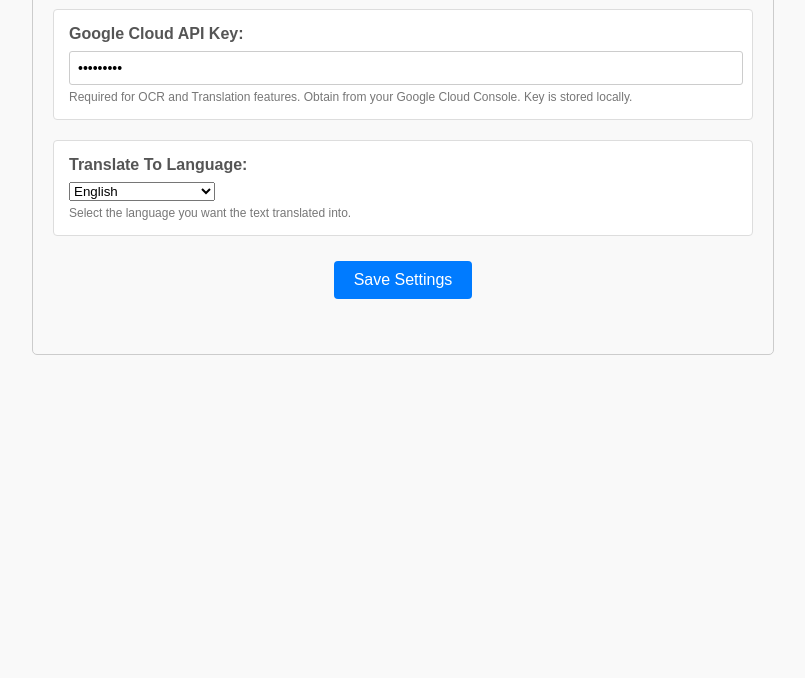
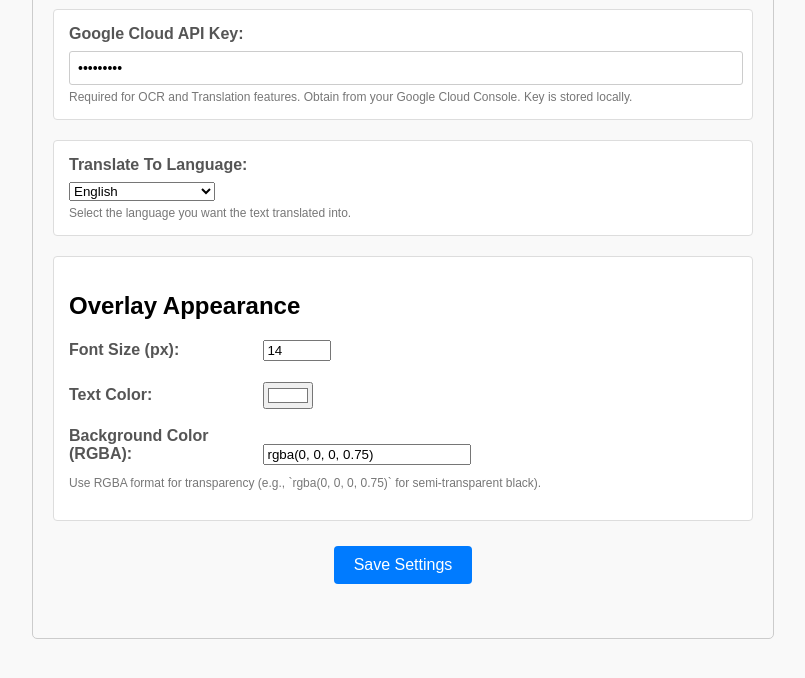
Before and after one commit to jdluu/BubbleTranslate, a browser extension: page options/options.html in a window 1280 px wide. Both pictures are taken after typing "Sample123" into the empty fields and a click on the button "Save Settings". Shown: the part 120-798 px from the top of the page, without its empty margins (237-1042 px from the left). Drawn offline with Linux system fonts and the light colour scheme.

Commit message:
Add style options for overlay appearance in settings

```diff
--- a/options/options.css
+++ b/options/options.css
@@ -70,3 +70,24 @@
 	font-weight: bold;
 	min-height: 1.2em; /* Reserve space */
 }
+
+/* Add this to options.css */
+.style-option {
+	margin-bottom: 15px;
+}
+.style-option label {
+	display: inline-block;
+	width: 180px; /* Adjust as needed */
+	margin-right: 10px;
+}
+.style-option input[type="number"] {
+	width: 60px;
+}
+.style-option input[type="color"] {
+	vertical-align: middle;
+}
+.style-option input[type="text"] {
+	width: 200px;
+}
+
+/* Existing styles ... */
--- a/options/options.html
+++ b/options/options.html
@@ -43,6 +43,42 @@
 				>Select the language you want the text translated into.</span
 			>
 		</div>
+
+		<div class="option-item">
+			<h2>Overlay Appearance</h2>
+
+			<div class="style-option">
+				<label for="fontSize">Font Size (px):</label>
+				<input
+					type="number"
+					id="fontSize"
+					name="fontSize"
+					min="8"
+					max="30"
+					step="1"
+				/>
+			</div>
+
+			<div class="style-option">
+				<label for="textColor">Text Color:</label>
+				<input type="color" id="textColor" name="textColor" />
+			</div>
+
+			<div class="style-option">
+				<label for="bgColor">Background Color (RGBA):</label>
+				<input
+					type="text"
+					id="bgColor"
+					name="bgColor"
+					size="30"
+					placeholder="e.g., rgba(0, 0, 0, 0.75)"
+				/>
+				<span class="description"
+					>Use RGBA format for transparency (e.g., `rgba(0, 0, 0, 0.75)` for
+					semi-transparent black).</span
+				>
+			</div>
+		</div>
 		<div class="button-container">
 			<button id="saveButton">Save Settings</button>
 		</div>
--- a/options/options.js
+++ b/options/options.js
@@ -1,24 +1,35 @@
+// Define defaults for styles
+const defaultStyles = {
+	fontSize: "14",
+	textColor: "#FFFFFF",
+	bgColor: "rgba(0, 0, 0, 0.75)",
+};
+
 // Saves options to chrome.storage.local
 function saveOptions() {
 	const apiKey = document.getElementById("apiKey").value;
-	const targetLang = document.getElementById("targetLanguage").value; // Get selected language
+	const targetLang = document.getElementById("targetLanguage").value;
+	// Get style values
+	const fontSize = document.getElementById("fontSize").value;
+	const textColor = document.getElementById("textColor").value;
+	const bgColor = document.getElementById("bgColor").value;
+
 	const status = document.getElementById("status");
 
 	chrome.storage.local.set(
 		{
 			apiKey: apiKey,
-			targetLang: targetLang, // Save target language
+			targetLang: targetLang,
+			// Save styles
+			fontSize: fontSize || defaultStyles.fontSize, // Use default if empty
+			textColor: textColor || defaultStyles.textColor,
+			bgColor: bgColor || defaultStyles.bgColor,
 		},
 		() => {
-			// Update status to let user know options were saved.
 			if (chrome.runtime.lastError) {
-				console.error("Error saving options:", chrome.runtime.lastError);
-				status.textContent = "Error saving settings.";
-				status.style.color = "red";
+				/* ... error handling ... */
 			} else {
-				console.log("Options saved successfully.");
-				status.textContent = "Settings saved.";
-				status.style.color = "green";
+				/* ... success message ... */
 			}
 			setTimeout(() => {
 				status.textContent = "";
@@ -29,28 +40,31 @@
 
 // Restores options using the preferences stored in chrome.storage.
 function restoreOptions() {
-	// Get both apiKey and targetLang, provide defaults
 	chrome.storage.local.get(
 		{
-			apiKey: "", // Default API key
-			targetLang: "en", // Default target language to English
+			apiKey: "",
+			targetLang: "en",
+			// Get styles with defaults
+			fontSize: defaultStyles.fontSize,
+			textColor: defaultStyles.textColor,
+			bgColor: defaultStyles.bgColor,
 		},
 		(items) => {
 			if (chrome.runtime.lastError) {
-				console.error("Error restoring options:", chrome.runtime.lastError);
-				document.getElementById("status").textContent =
-					"Error loading saved settings.";
-				document.getElementById("status").style.color = "red";
+				/* ... error handling ... */
 			} else {
-				// Restore values
+				// Restore all values
 				document.getElementById("apiKey").value = items.apiKey;
 				document.getElementById("targetLanguage").value = items.targetLang;
+				document.getElementById("fontSize").value = items.fontSize;
+				document.getElementById("textColor").value = items.textColor;
+				document.getElementById("bgColor").value = items.bgColor;
 				console.log("Options restored:", items);
 			}
 		}
 	);
 }
 
-// Add event listeners once the DOM is ready
+// Event listeners remain the same
 document.addEventListener("DOMContentLoaded", restoreOptions);
 document.getElementById("saveButton").addEventListener("click", saveOptions);
```
